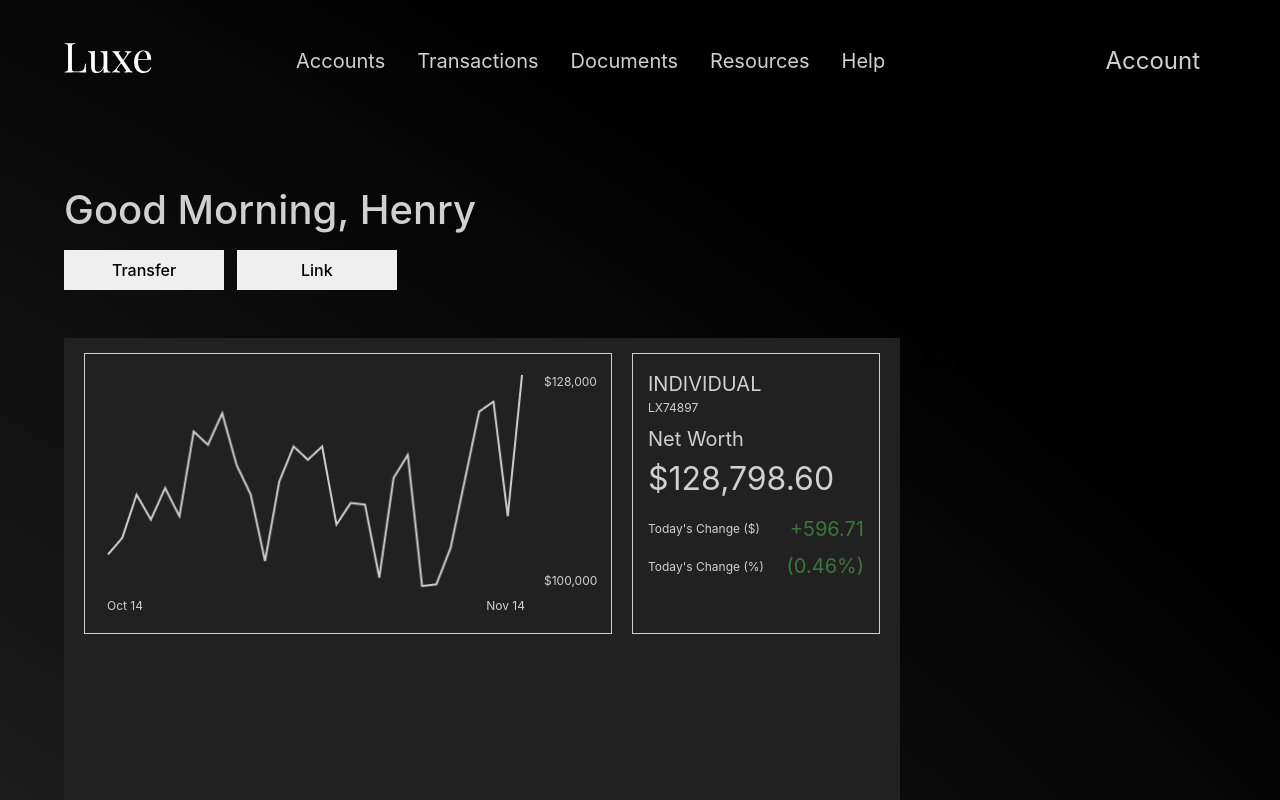
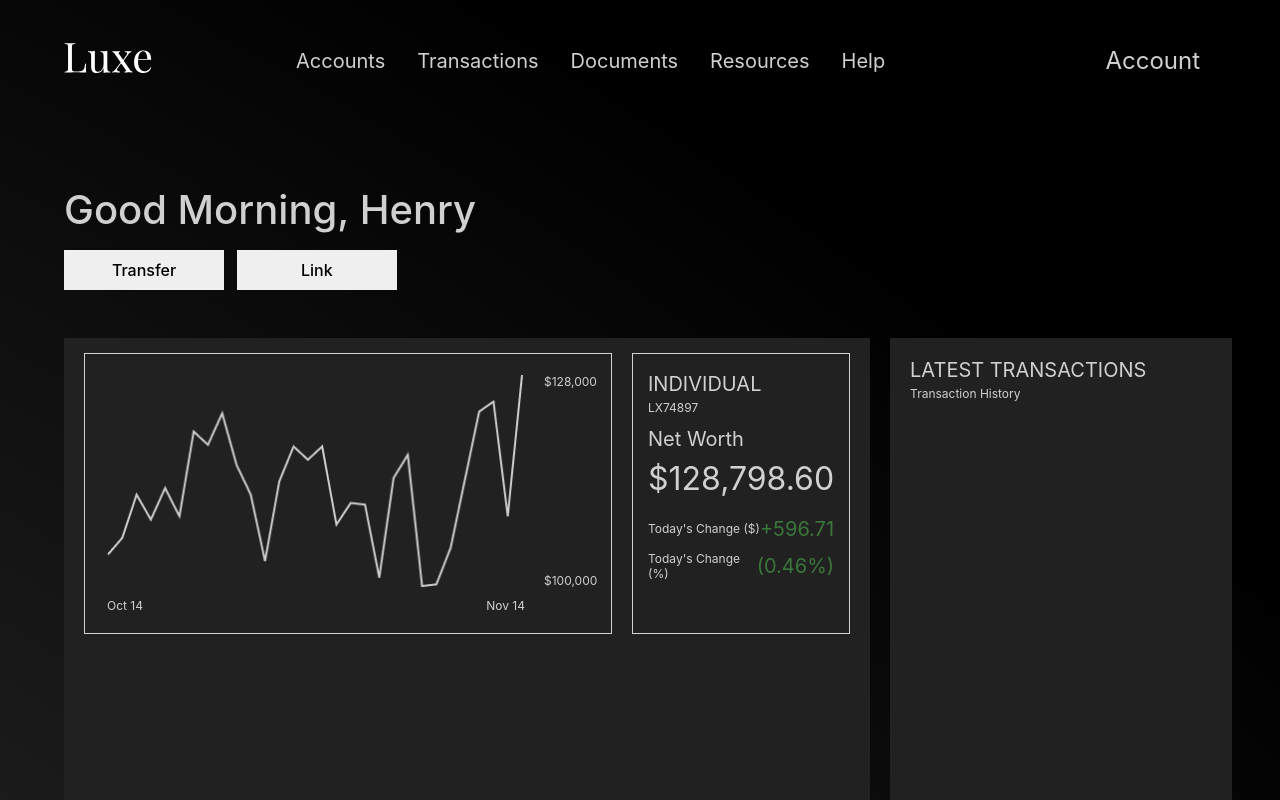
Before and after one commit to hai-henry/luxe-banking-app, a React (Vite) app: page / in a window 1280 px wide. Shown: the top 800 px of the page. Built offline with nearby package versions, Linux system fonts and the light colour scheme.

Commit message:
Start styling transactions

```diff
--- a/src/containers/info/Info.tsx
+++ b/src/containers/info/Info.tsx
@@ -42,8 +42,15 @@ const Info = () => {
           </div>
         </div>
       </div>
-      <div className="info__content_right">
-        <h1>Right side info</h1>
+      <div className="info__content-right">
+        <div className="info__content-transactions">
+          <p className="info__content-transactions-title">
+            LATEST TRANSACTIONS
+          </p>
+          <p className="info__content-transactions-subtitle">
+            Transaction History
+          </p>
+        </div>
       </div>
     </div>
   );
--- a/src/containers/info/info.css
+++ b/src/containers/info/info.css
@@ -1,8 +1,9 @@
 .info {
   display: inline-flex;
   align-items: flex-start;
+  width: 100%;
   gap: 20px;
-  padding: 0 0 3rem 4rem;
+  padding: 0 3rem 3rem 4rem;
 }
 
 .info__content-left {
@@ -190,3 +191,35 @@
 
   color: var(--color-gain);
 }
+
+.info__content-right {
+  display: flex;
+  width: 477px;
+  height: 704px;
+  padding: 20px 20px 0px 20px;
+  flex-direction: column;
+  align-items: flex-start;
+  gap: 5px;
+
+  background-color: var(--color-bg);
+}
+
+.info__content-transactions {
+  display: flex;
+  flex-direction: column;
+  align-items: flex-start;
+  gap: 4px;
+  align-self: stretch;
+}
+
+.info__content-transactions-title {
+  color: var(--color-text);
+  font-family: var(--font-family);
+  font-size: 20px;
+}
+
+.info__content-transactions-subtitle {
+  color: var(--color-text);
+  font-family: var(--font-family);
+  font-size: 12px;
+}
```
